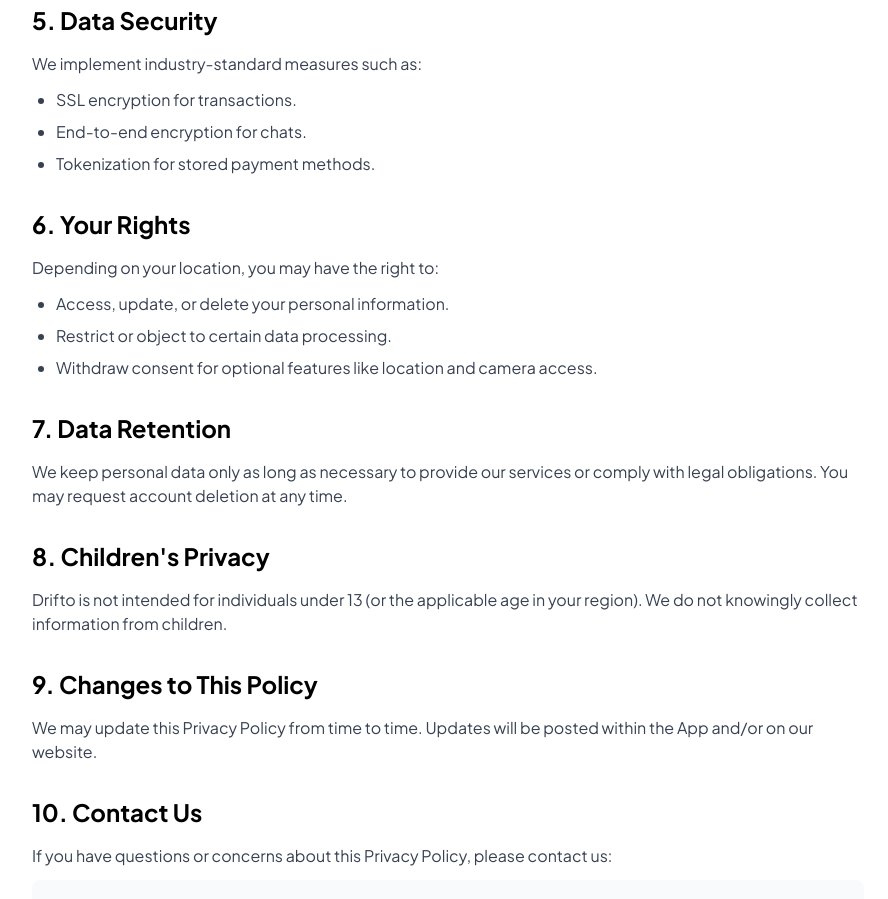
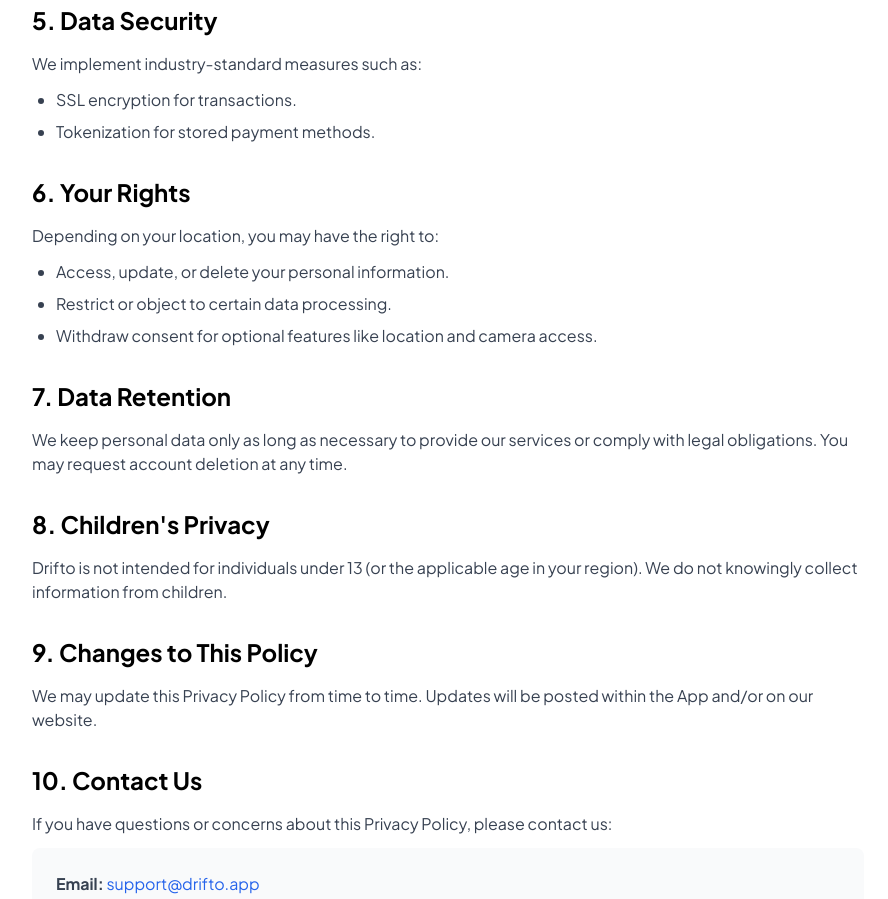
Before and after one commit to Drifto-app/drifto-website, a React (Vite) app: page /privacy-policy in a window 1280 px wide. Shown: the part 2020-2919 px from the top of the page, without its empty margins (192-1080 px from the left). Built offline with nearby package versions, Linux system fonts and the light colour scheme.

Commit message:
feat: Privacy policy change

```diff
--- a/src/components/PrivacyPolicyComp.tsx
+++ b/src/components/PrivacyPolicyComp.tsx
@@ -148,7 +148,7 @@ const PrivacyPolicyComp = () => {
                             <p className="mb-3">We implement industry-standard measures such as:</p>
                             <ul className="list-disc pl-6 space-y-2">
                                 <li>SSL encryption for transactions.</li>
-                                <li>End-to-end encryption for chats.</li>
+                                {/* <li>End-to-end encryption for chats.</li> */}
                                 <li>Tokenization for stored payment methods.</li>
                             </ul>
                         </section>
```
